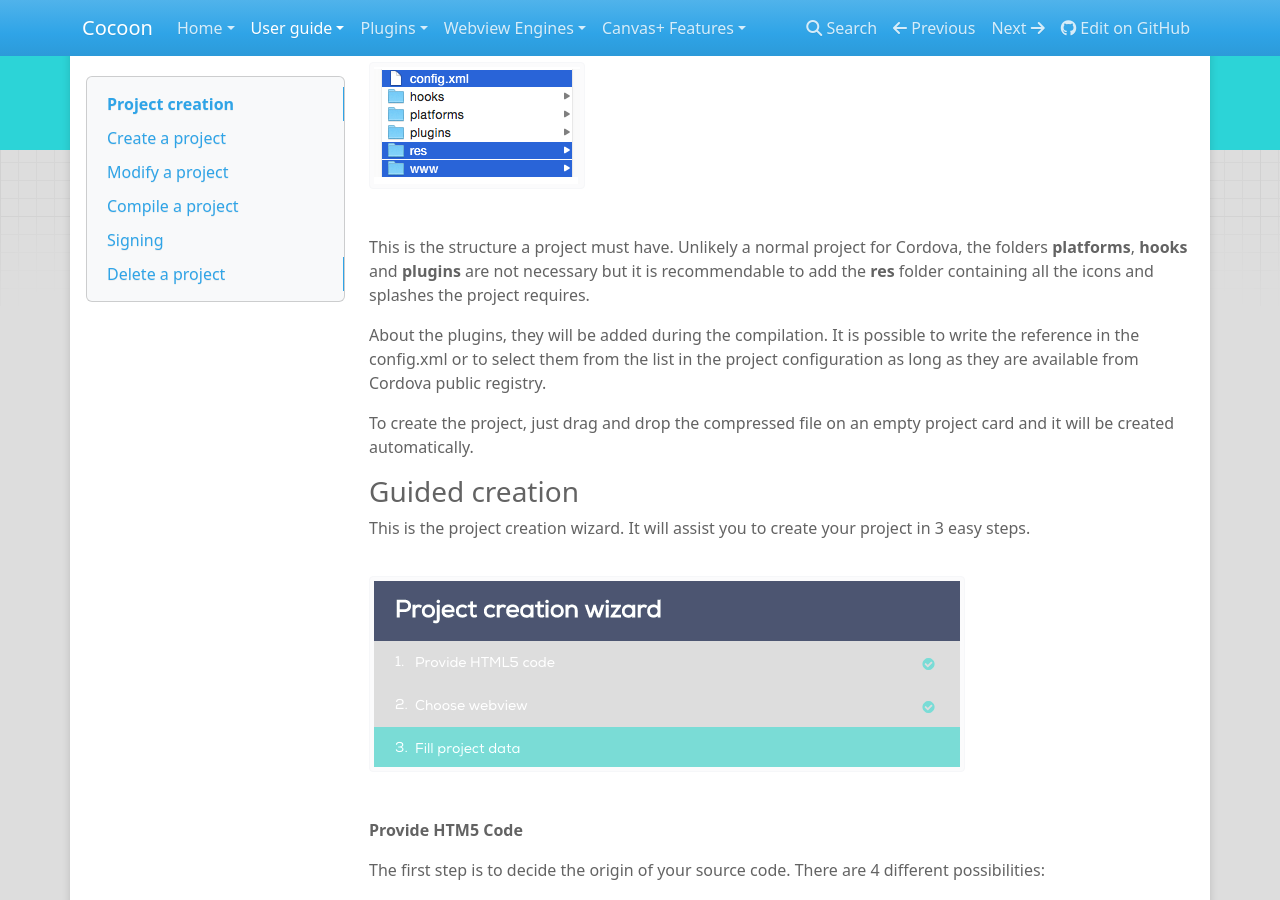
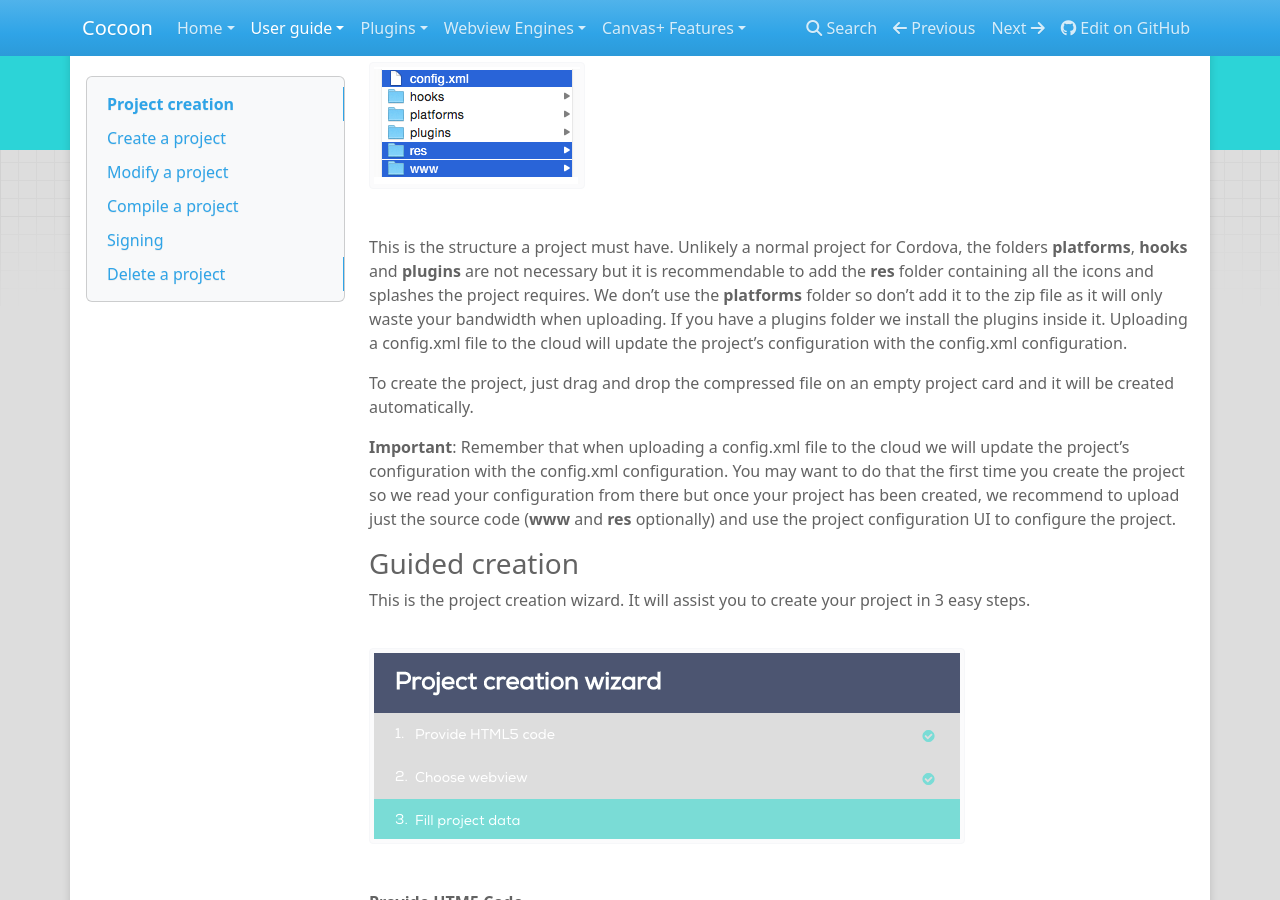
Before and after one commit to CocoonIO/cocoon-cloud-doc, an MkDocs documentation site: the page built from docs/user-guide/project-creation.md, in a window 1280 px wide and 900 px high, scrolled down 1453 px. Built offline with MkDocs 1.6.1, drawn with Linux system fonts in a browser that asks for light colours; nearby versions of some CDN libraries; old or Windows-style settings are respelled for this version of MkDocs.

Commit message:
Add info about what can be used when launching form the Developer App and when uploading a zip to the cloud.

```diff
--- a/docs/user-guide/project-creation.md
+++ b/docs/user-guide/project-creation.md
@@ -33,11 +33,11 @@ It is possible to upload to the cloud compiler the content of the **www** folder
 
 ![[class='left'] Recommended content](img/project-content.png "Recommended content")
 
-This is the structure a project must have. Unlikely a normal project for Cordova, the folders **platforms**, **hooks** and **plugins** are not necessary but it is recommendable to add the **res** folder containing all the icons and splashes the project requires.
-
-About the plugins, they will be added during the compilation. It is possible to write the reference in the config.xml or to select them from the list in the [project configuration](/user-guide/project-configuration) as long as they are available from Cordova public registry.
+This is the structure a project must have. Unlikely a normal project for Cordova, the folders **platforms**, **hooks** and **plugins** are not necessary but it is recommendable to add the **res** folder containing all the icons and splashes the project requires. We don't use the **platforms** folder so don't add it to the zip file as it will only waste your bandwidth when uploading. If you have a plugins folder we install the plugins inside it. Uploading a config.xml file to the cloud will update the project's configuration with the config.xml configuration.
 
 To create the project, just drag and drop the compressed file on an empty project card and it will be created automatically.
+
+**Important**: Remember that when uploading a config.xml file to the cloud we will update the project's configuration with the config.xml configuration. You may want to do that the first time you create the project so we read your configuration from there but once your project has been created, we recommend to upload just the source code (**www** and **res** optionally) and use the project configuration UI to configure the project.
 
 ### Guided creation
 
```
Also changed, not shown: docs/user-guide/developer-app.md (+4 -0 lines).
